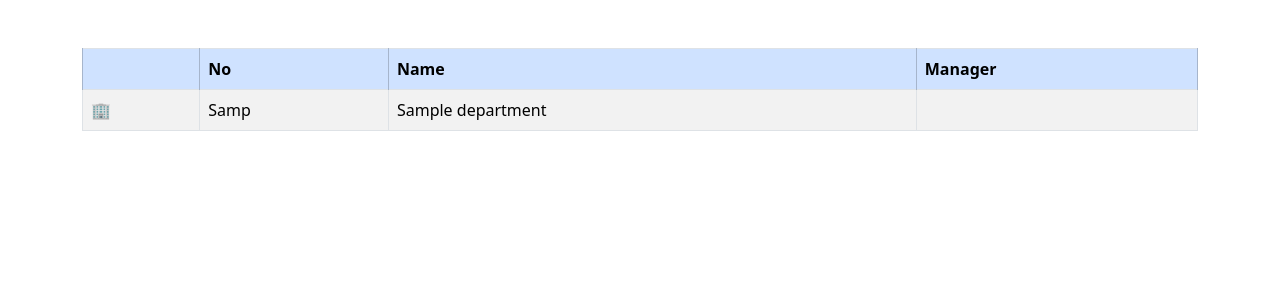
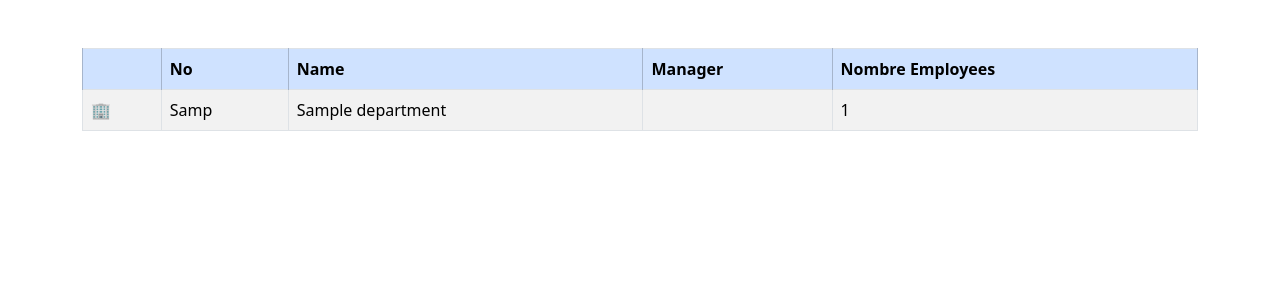
Before and after one commit to TiaryXD/Binome_be, a PHP site: page /pages/index.php in a window 1280 px wide. Shown: the part 56-356 px from the top of the page. Run offline with PHP 8.4, Linux system fonts and the light colour scheme; tables that the repository leaves empty hold one stand-in row (values such as "Sample post"); data that the repository does not hold is empty.

Commit message:
to do update and index update

```diff
--- a/pages/index.php
+++ b/pages/index.php
@@ -1,6 +1,7 @@
 <?php
 require ("../inc/fonction.php");
 $dep = get_Depart();
+
 
 ?>
 <!DOCTYPE html>
@@ -42,7 +43,7 @@ $dep = get_Depart();
         <th scope="col" class="table-primary" >No</th>
         <th scope="col" class="table-primary" >Name</th>
         <th scope="col" class="table-primary" >Manager</th>
-
+        <th scope="col" class="table-primary" >Nombre Employees</th>
     </tr>
     </thead>
     <?php for ($i=0; $i < count($dep) ; $i++) {
@@ -52,6 +53,7 @@ $dep = get_Depart();
         <td><?php echo $dep[$i]['dept_no'] ?></td>
         <td><?php echo $dep[$i]['dept_name'] ?></td>
         <td><?php echo $manager['first_name'] ." ". $manager['last_name']?></td>
+        <td><?php echo count(get_liste_empl($dep[$i]['dept_no'])) ?></td>
         </tr>
     </tr>
     <?php } ?>
```
Also changed, not shown: todo.md (+2 -0 lines).
